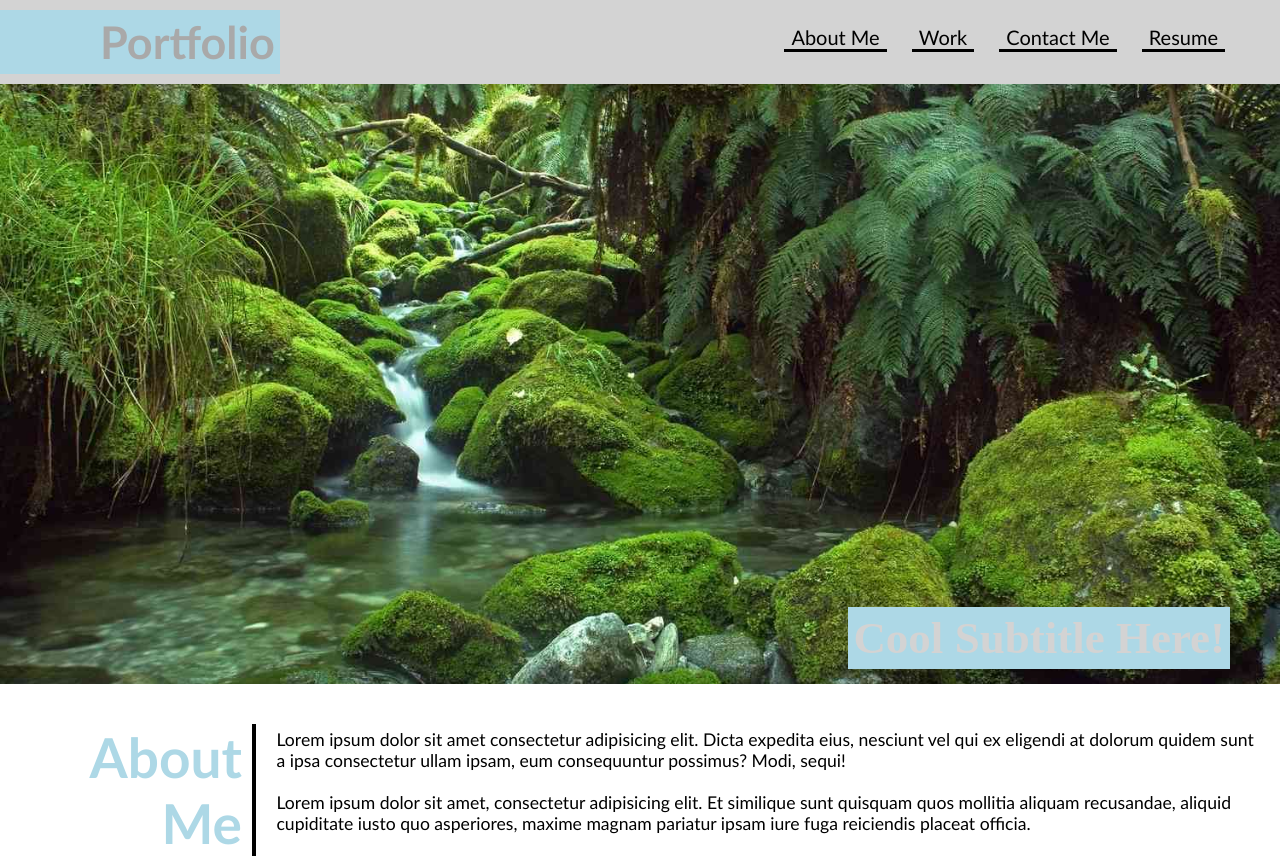
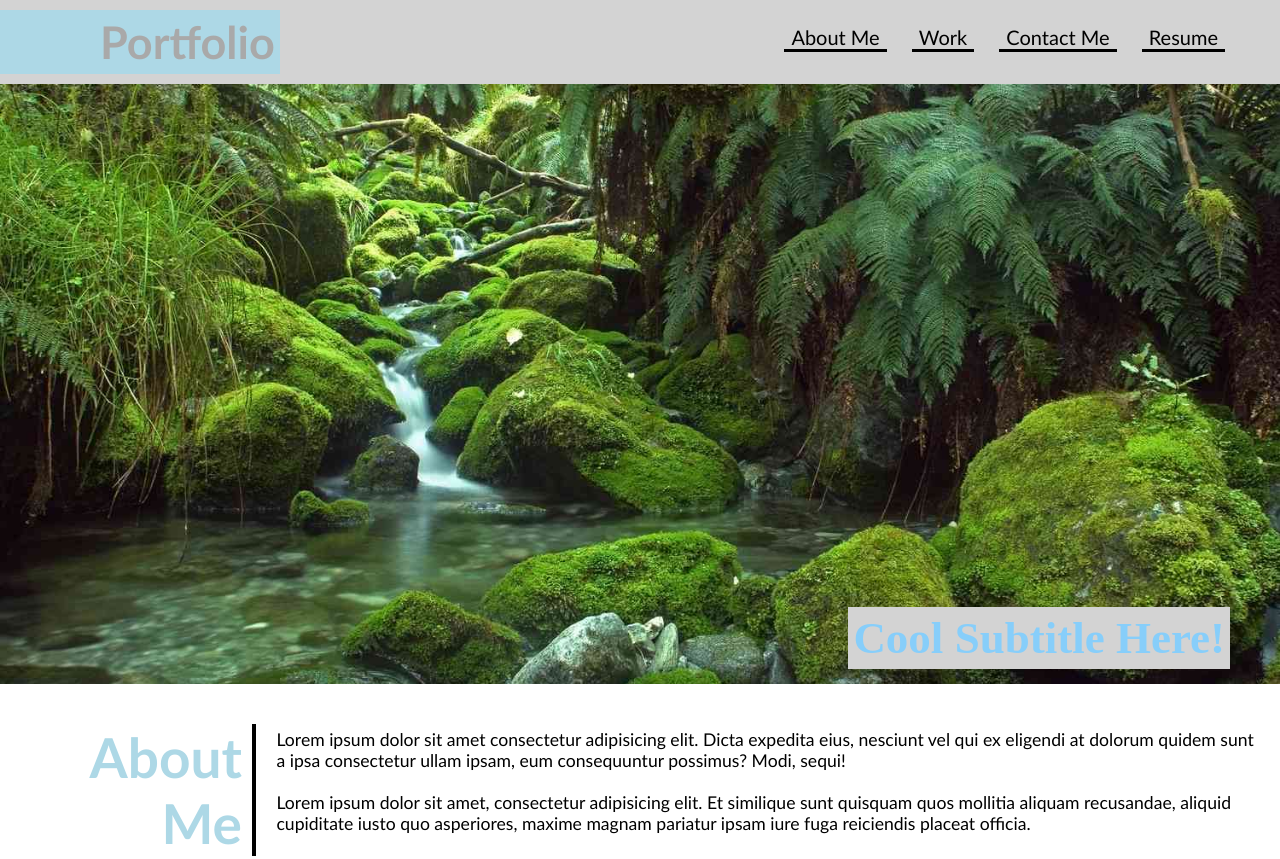
Before and after one commit to IamAdamJFox/ADAM-F-PORTFOLIO-, a plain HTML site: page index.html in a window 1280 px wide. Shown: the top 859 px of the page. Drawn offline with Linux system fonts and the light colour scheme; files whose address does not match are found by name.

Commit message:
more changes

```diff
--- a/assets/style.css
+++ b/assets/style.css
@@ -60,8 +60,8 @@ p {
     margin: auto 50px 15px auto;
     padding: 5px 5px 5px 5px;
     font-size: 45px;
-    color: lightgray;
-    background-color: lightblue;
+    color: lightskyblue;
+    background-color: lightgrey;
 }
 
 .content {
```
